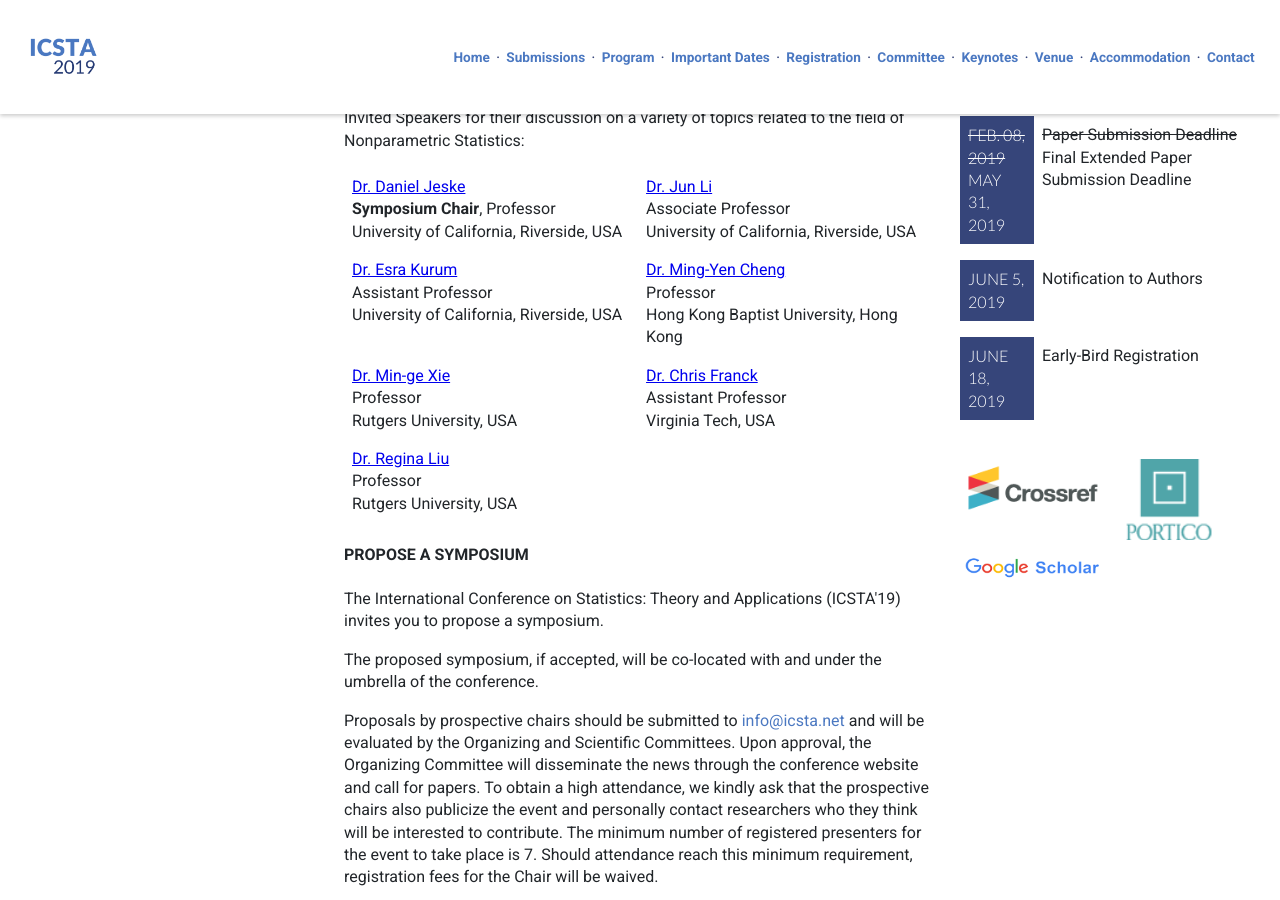
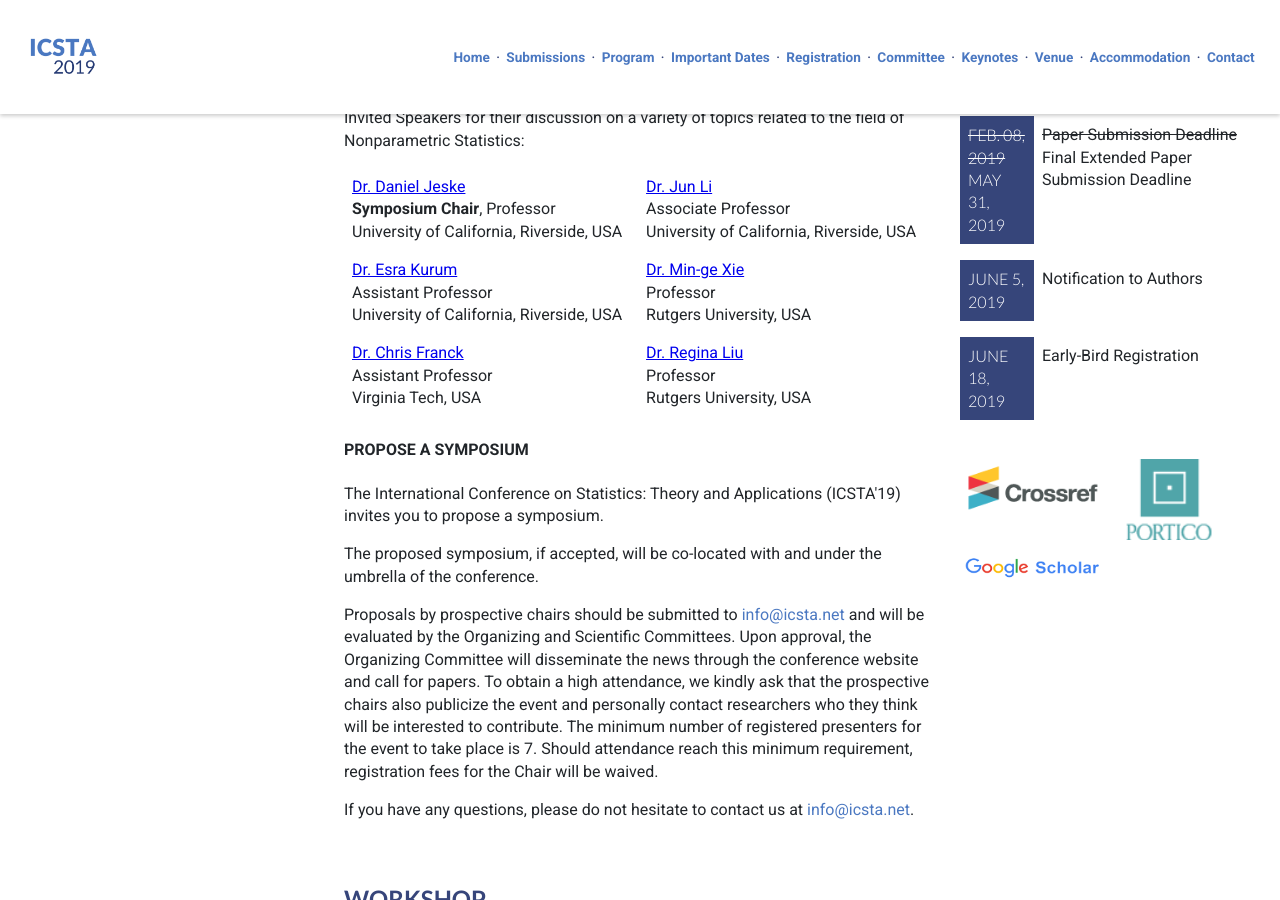
Before and after one commit to intaset/icsta, a Jekyll site: the page built from symposium.html, in a window 1280 px wide and 900 px high, scrolled down 540 px. Built offline with Jekyll 4.4.1, drawn with Linux system fonts in a browser that asks for light colours; nearby versions of some CDN libraries; Markdown is read by kramdown in place of the engine named in the settings; comment, search, counter and statistics services are not loaded.

Commit message:
remove one from symposium

```diff
--- a/symposium.html
+++ b/symposium.html
@@ -34,13 +34,7 @@ keyword: heat transfer conference, cfd conference, fluid flow conference,  energ
              University of California, Riverside, USA </p>
         </div>
       </div>
-      <div class="unit unit-s-1-1 unit-s-1-2 unit-m-1-2 unit-l-1-2">
-        <div class="unit-spacer">
-        <a href="http://www.math.hkbu.edu.hk/~chengmingyen/">Dr. Ming-Yen Cheng </a><br>
-             <p class="body">Professor<br>
-             Hong Kong Baptist University, Hong Kong  </p>
-        </div>
-      </div>
+
       <div class="unit unit-s-1-1 unit-s-1-2 unit-m-1-2 unit-l-1-2">
         <div class="unit-spacer">
         <a href="http://www.stat.rutgers.edu/home/mxie/">Dr. Min-ge Xie</a><br>
```
Also changed, not shown: 1 other file.
